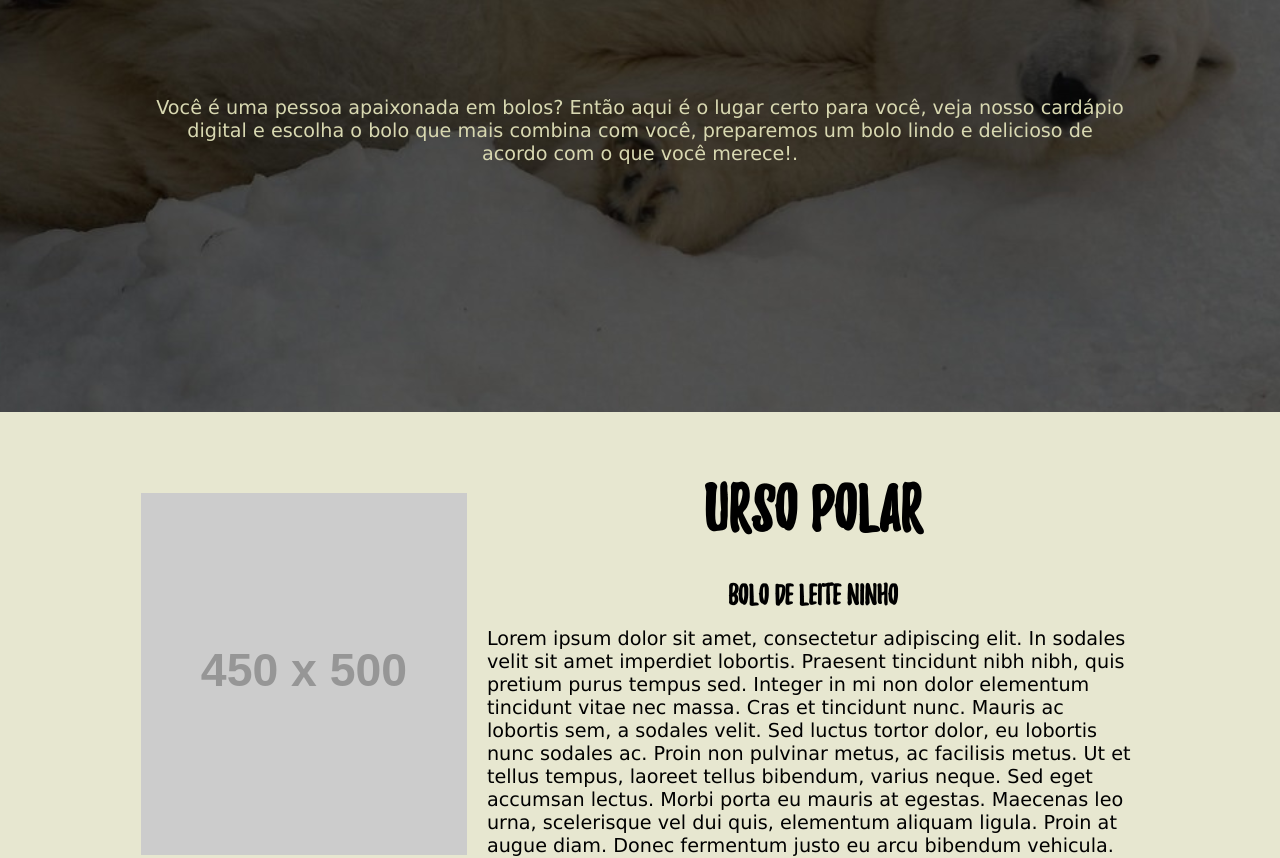
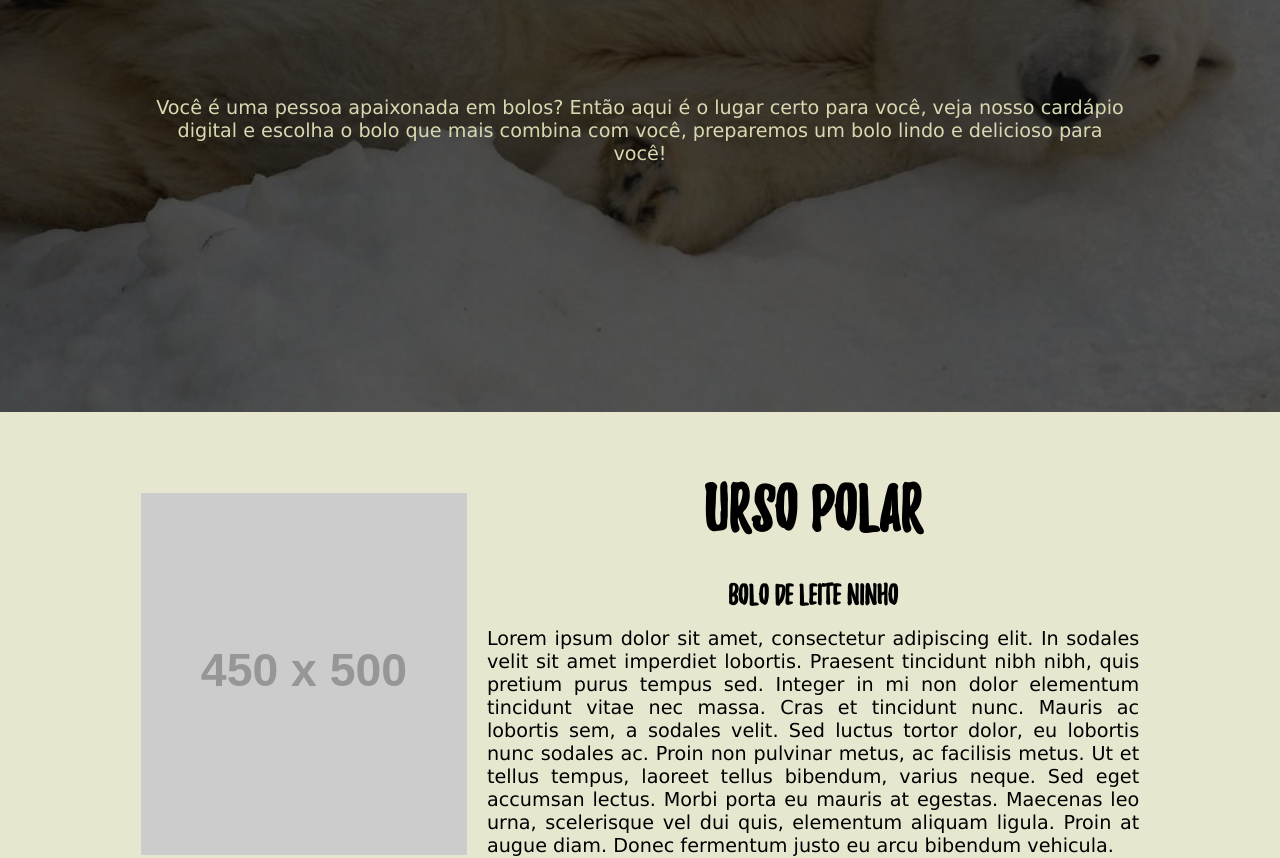
Before and after one commit to Lgbarros/bearcake, a plain HTML site: page index.html in a window 1280 px wide. Shown: the part 556-1414 px from the top of the page. Drawn offline with Linux system fonts and the light colour scheme; placeholder pictures from the web are drawn by us.

Commit message:
Fourth Commit

```diff
--- a/css/style.css
+++ b/css/style.css
@@ -146,6 +146,7 @@ body {
 }
 
 .textoproduto {
+    text-align: justify;
     grid-column: 2;
 }
 
--- a/index.html
+++ b/index.html
@@ -40,7 +40,7 @@
                 A confeitaria temática dos Ursos!
             </h2>
 
-            <p class="textoprincipal">Você é uma pessoa apaixonada em bolos? Então aqui é o lugar certo para você, veja nosso cardápio digital e escolha o bolo que mais combina com você, preparemos um bolo lindo e delicioso de acordo com o que você merece!.</p>
+            <p class="textoprincipal">Você é uma pessoa apaixonada em bolos? Então aqui é o lugar certo para você, veja nosso cardápio digital e escolha o bolo que mais combina com você, preparemos um bolo lindo e delicioso para você!</p>
         </section>
 
         <!-- Urso Polar -->
```
